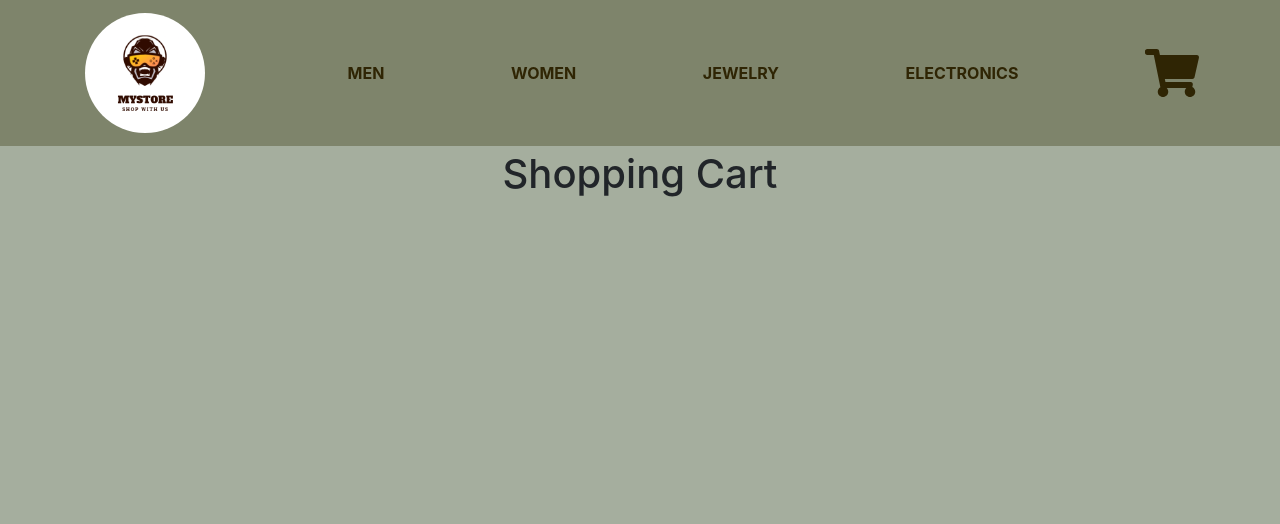
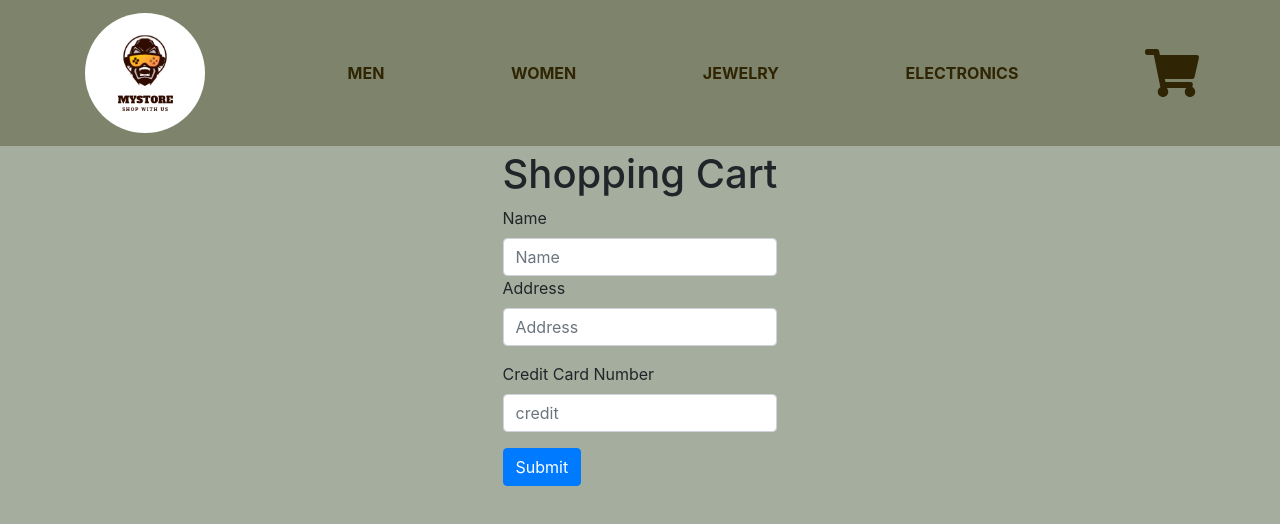
Before and after one commit to oldrover/mystore, an Angular app: page /cart in a window 1280 px wide. Shown: the top 524 px of the page. Built offline with nearby package versions, Linux system fonts and the light colour scheme.

Commit message:
created shopping cart list

```diff
--- a/src/app/shopping-cart/shopping-cart.component.html
+++ b/src/app/shopping-cart/shopping-cart.component.html
@@ -1,2 +1,29 @@
 <h1>Shopping Cart</h1>
-<div *ngFor="let product of products">{{product.title}}</div>
+<div class="row">
+    <div class="col container" *ngIf="!empty">
+        <div *ngFor="let product of products">
+            <span>{{product.title}}</span>
+            <span>{{ product.price | currency}}</span>
+        </div>
+        <div id="total">{{ total }}</div>
+    </div>
+    <div class="col">
+        <form>
+            <div class="form-floating">
+                <label for="inputName">Name</label>
+                <input class="form-control" id="inputName" placeholder="Name">
+            </div>
+            <div class="form-group">
+                <label for="inputAddress">Address</label>
+                <input class="form-control" id="inputAddress" placeholder="Address">
+            </div>
+            <div class="form-group">
+                <label for="inputCard">Credit Card Number</label>
+                <input class="form-control" id="inputCard" placeholder="credit">
+            </div>
+            <div class="form-group">
+                <input type="submit" class="btn btn-primary">
+            </div>
+        </form>
+    </div>
+</div>
--- a/src/app/shopping-cart/shopping-cart.component.ts
+++ b/src/app/shopping-cart/shopping-cart.component.ts
@@ -9,10 +9,24 @@ import { CartService } from '../services/cart.service';
 })
 export class ShoppingCartComponent implements OnInit {
   products = this.cartService.getCartProducts();
+  total: number = 0;
+  empty: boolean = true;
 
   constructor(private cartService: CartService) { }
 
   ngOnInit(): void {
+    if (this.products.length > 0) {
+      this.total = this.products.reduce((prev, cur) => {
+        return prev + cur.price;
+      }, 0);
+      this.empty = false;
+    }
+    else {
+
+    }
+
+
+
 
   }
 
```
